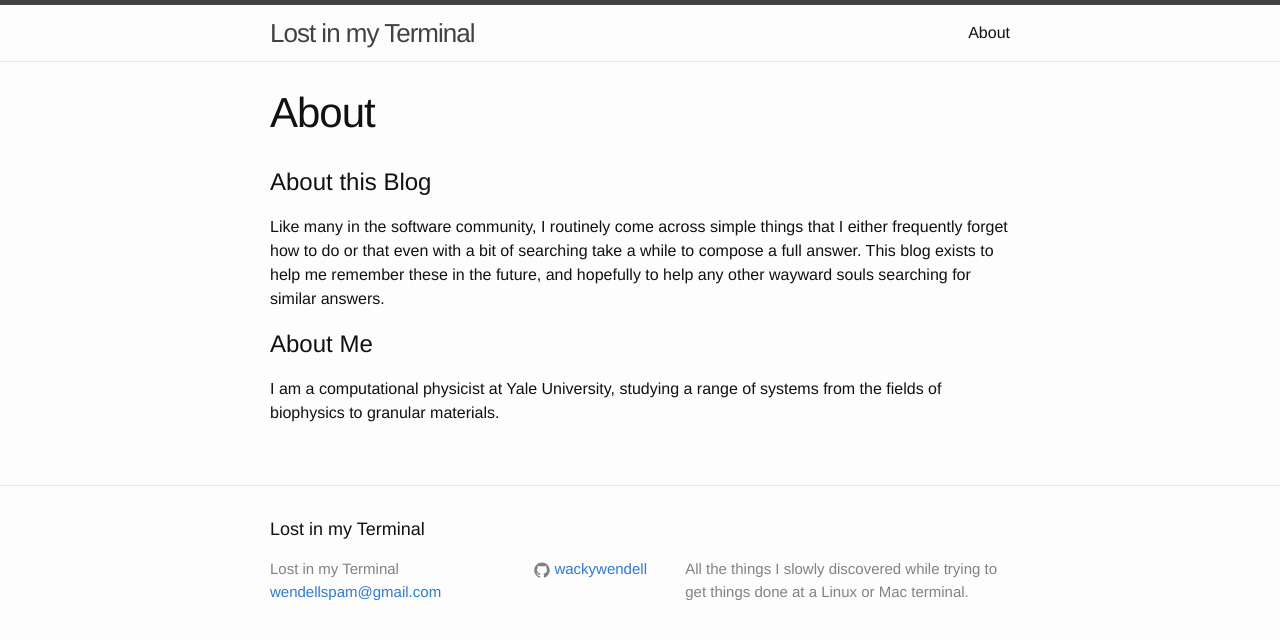
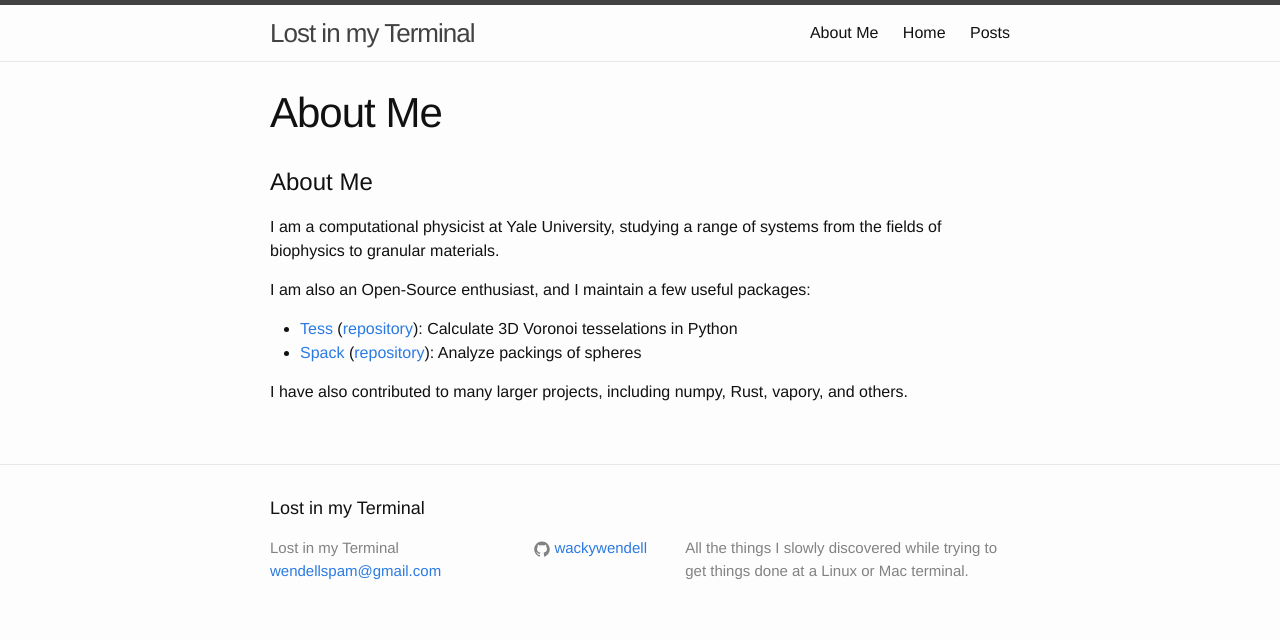
Before and after one commit to wackywendell/lostinmyterminal, a Jekyll site: the page built from about.md, in a window 1280 px wide. Shown: the top 640 px of the page. Built offline with Jekyll 4.4.1, drawn with Linux system fonts in a browser that asks for light colours.

```diff
--- a/about.md
+++ b/about.md
@@ -1,13 +1,16 @@
 ---
 layout: page
-title: About
+title: About Me
 permalink: /about/
 ---
-
-# About this Blog
-
-Like many in the software community, I routinely come across simple things that I either frequently forget how to do or that even with a bit of searching take a while to compose a full answer. This blog exists to help me remember these in the future, and hopefully to help any other wayward souls searching for similar answers.
 
 # About Me
 
 I am a computational physicist at Yale University, studying a range of systems from the fields of biophysics to granular materials.
+
+I am also an Open-Source enthusiast, and I maintain a few useful packages:
+
+ - [Tess](http://tess.readthedocs.org/en/latest/) ([repository](https://github.com/wackywendell/tess)): Calculate 3D Voronoi tesselations in Python
+  - [Spack](http://spack.readthedocs.org/en/latest/) ([repository](https://github.com/wackywendell/spack)): Analyze packings of spheres
+
+I have also contributed to many larger projects, including numpy, Rust, vapory, and others.
--- a/index.html
+++ b/posts.html
@@ -1,5 +1,7 @@
 ---
 layout: default
+title: Posts
+permalink: /posts/
 ---
 
 <div class="home">
```
Also changed, not shown: _includes/frontpage.md (added, +3 -0 lines), index.md (added, +9 -0 lines).
